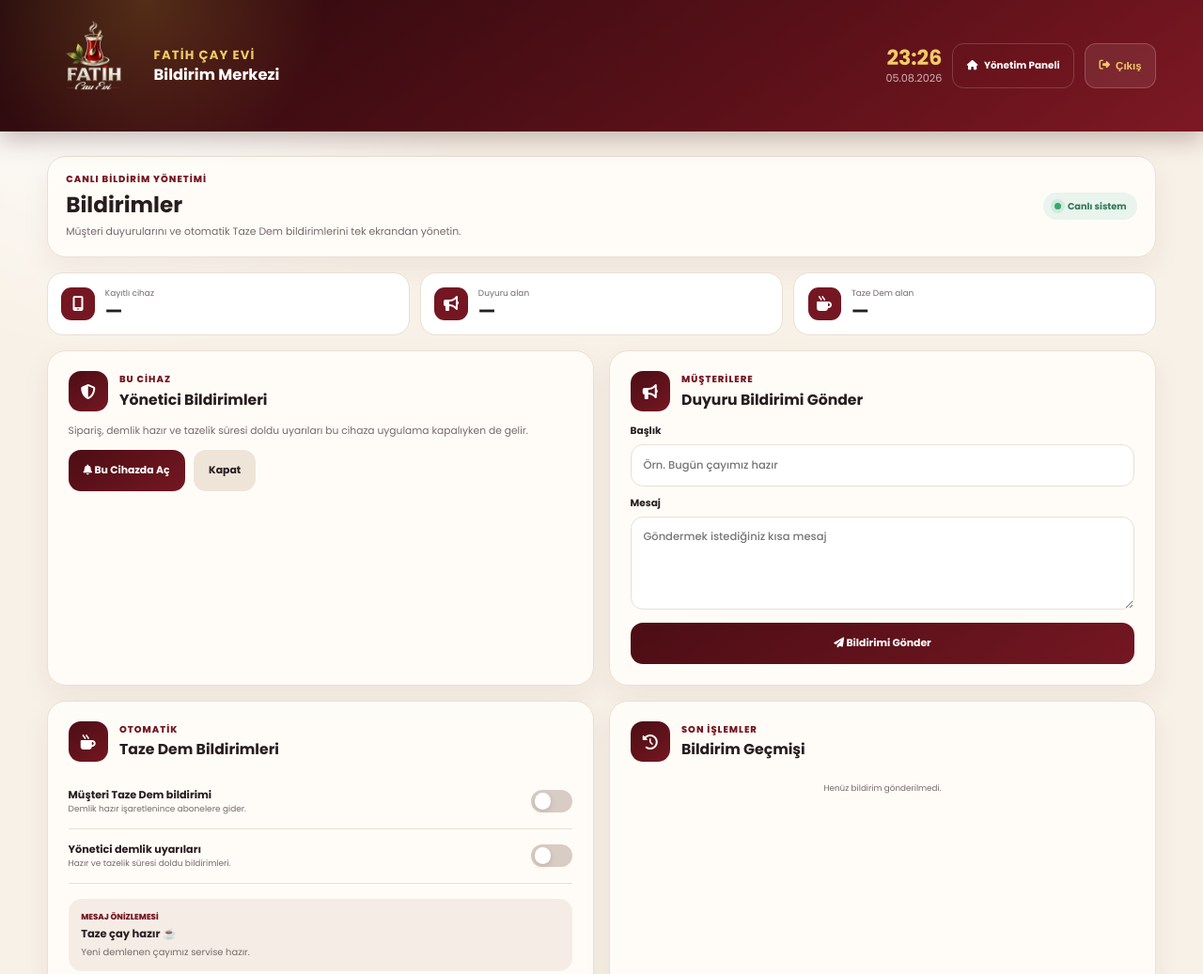
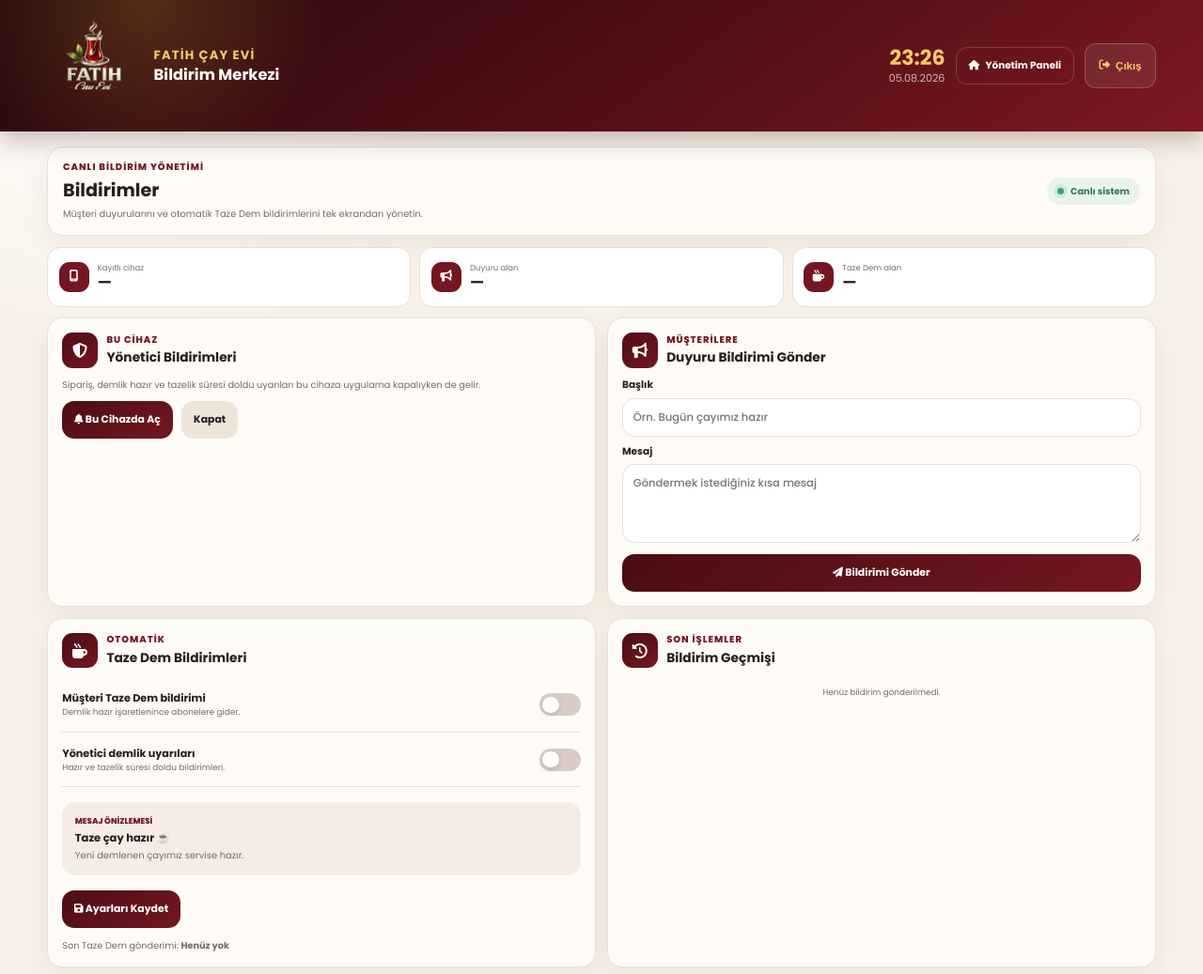
Before and after one commit to fatihcayevicorum/fatihcayevicorum.github.io, a plain HTML site: page bildirim-merkezi/index.html in a window 1280 px wide. Shown: the top 1037 px of the page at 94% size. Drawn offline with Linux system fonts and the light colour scheme; no server answers.

Commit message:
tablet görünün

```diff
--- a/bildirim-merkezi/index.html
+++ b/bildirim-merkezi/index.html
@@ -1,4 +1,4 @@
-<!doctype html><html lang="tr"><head><meta charset="utf-8"><meta name="viewport" content="width=device-width,initial-scale=1,viewport-fit=cover"><title>Bildirim Merkezi | Fatih Çay Evi</title><meta name="theme-color" content="#5a1018"><link rel="preconnect" href="https://fonts.googleapis.com"><link rel="preconnect" href="https://fonts.gstatic.com" crossorigin><link href="https://fonts.googleapis.com/css2?family=Poppins:wght@400;500;600;700;800&display=swap" rel="stylesheet"><link rel="stylesheet" href="https://cdnjs.cloudflare.com/ajax/libs/font-awesome/6.6.0/css/all.min.css"><link rel="stylesheet" href="../assets/css/panel-header.css?v=8"><link rel="stylesheet" href="../assets/css/panel-scroll.css?v=2"><link rel="stylesheet" href="style.css?v=2"><link rel="stylesheet" href="responsive-fix.css?v=3"></head><body>
+<!doctype html><html lang="tr"><head><meta charset="utf-8"><meta name="viewport" content="width=device-width,initial-scale=1,viewport-fit=cover"><title>Bildirim Merkezi | Fatih Çay Evi</title><meta name="theme-color" content="#5a1018"><link rel="preconnect" href="https://fonts.googleapis.com"><link rel="preconnect" href="https://fonts.gstatic.com" crossorigin><link href="https://fonts.googleapis.com/css2?family=Poppins:wght@400;500;600;700;800&display=swap" rel="stylesheet"><link rel="stylesheet" href="https://cdnjs.cloudflare.com/ajax/libs/font-awesome/6.6.0/css/all.min.css"><link rel="stylesheet" href="../assets/css/panel-header.css?v=8"><link rel="stylesheet" href="../assets/css/panel-scroll.css?v=2"><link rel="stylesheet" href="style.css?v=2"><link rel="stylesheet" href="responsive-fix.css?v=4"></head><body>
 <header class="app-header"><div class="header-inner"><div class="brand"><img src="../assets/images/logo.png" class="brand-logo" width="72" height="72" alt="Fatih Çay Evi logosu"><div class="brand-copy"><p class="eyebrow">Fatih Çay Evi</p><h1>Bildirim Merkezi</h1></div></div><div class="header-actions"><div class="live-time"><strong id="currentTime">--:--</strong><span id="currentDate">--/--/--</span></div><a class="header-button" href="../yonetim-merkezi/" aria-label="Yönetim merkezine dön"><i class="fa-solid fa-house"></i><span>Yönetim Paneli</span></a><button class="logout-button" id="logoutButton" type="button"><i class="fa-solid fa-right-from-bracket"></i><span>Çıkış</span></button></div></div></header>
 <main class="page-shell"><section class="intro"><div><p class="kicker">CANLI BİLDİRİM YÖNETİMİ</p><h2>Bildirimler</h2><p>Müşteri duyurularını ve otomatik Taze Dem bildirimlerini tek ekrandan yönetin.</p></div><span class="live-pill"><i></i> Canlı sistem</span></section>
 <section class="stats"><article><i class="fa-solid fa-mobile-screen"></i><span>Kayıtlı cihaz</span><strong id="totalDevices">—</strong></article><article><i class="fa-solid fa-bullhorn"></i><span>Duyuru alan</span><strong id="announcementDevices">—</strong></article><article><i class="fa-solid fa-mug-hot"></i><span>Taze Dem alan</span><strong id="teaDevices">—</strong></article></section>
--- a/bildirim-merkezi/responsive-fix.css
+++ b/bildirim-merkezi/responsive-fix.css
@@ -1,36 +1,42 @@
-/* R164 - Etap 1: Bildirim Merkezi sayfa düzeni / responsive uyum
-   Yalnızca görünüm düzenlenmiştir; bildirim işleyişine dokunulmamıştır. */
+/* R164 Revize - Etap 1: Bildirim Merkezi sayfa düzeni
+   Yalnızca responsive görünüm ve hizalama düzenlenmiştir.
+   Bildirim işleyişine / JS tarafına dokunulmamıştır. */
 
 html{
-  width:100%;
-  max-width:100%;
-  overflow-x:hidden;
+  width:100vw!important;
+  min-width:100vw!important;
+  max-width:none!important;
+  overflow-x:hidden!important;
   background:var(--cream);
   -webkit-text-size-adjust:100%;
   text-size-adjust:100%;
 }
 
 body{
-  width:100%;
-  max-width:100%;
-  min-width:0;
+  width:100vw!important;
+  min-width:100vw!important;
+  max-width:none!important;
   min-height:100vh;
-  margin:0;
-  overflow-x:hidden;
+  margin:0!important;
+  overflow-x:hidden!important;
 }
 
-/* Üst alanı ortak panel-header.css ile birebir aynı bırak. */
+/* Başlık arka planı tablet/PWA dahil görünür ekranı tam kaplasın.
+   İç başlık ölçülerini ortak panel-header.css yönetir. */
 .app-header{
-  width:100%;
-  max-width:100%;
+  width:100vw!important;
+  min-width:100vw!important;
+  max-width:none!important;
+  margin:0!important;
 }
 
-/* Bildirim Merkezi içerik alanı diğer yönetim sayfalarıyla aynı sınırda. */
+/* İçerik ortak yönetim panelleriyle aynı maksimum genişlikte kalır. */
 .page-shell{
-  width:min(calc(100% - 1.25rem),1180px)!important;
+  width:min(calc(100vw - 1.25rem),1180px)!important;
   max-width:1180px!important;
   min-width:0;
-  margin:0 auto!important;
+  margin-left:auto!important;
+  margin-right:auto!important;
 }
 
 .page-shell,
@@ -48,14 +54,11 @@ body{
 .header-button{
   order:2;
   display:inline-flex;
-  min-width:6.8rem;
-  height:3rem;
   align-items:center;
   justify-content:center;
-  padding:0 .9rem;
 }
 
-/* Sayaç kartlarında ikon, başlık ve rakamlar üç kartta da aynı hizada. */
+/* Üç sayaçta ikon / başlık / rakam aynı eksene oturur. */
 .stats{
   grid-template-columns:repeat(3,minmax(0,1fr));
   align-items:stretch;
@@ -64,11 +67,10 @@ body{
 .stats article{
   display:grid;
   grid-template-columns:2.2rem minmax(0,1fr);
-  grid-template-rows:minmax(.8rem,auto) minmax(1.35rem,auto);
+  grid-template-rows:auto auto;
   column-gap:.7rem;
-  row-gap:.1rem;
+  row-gap:.08rem;
   align-items:center;
-  min-height:4.2rem;
 }
 
 .stats i{
@@ -81,54 +83,42 @@ body{
   grid-column:2;
   grid-row:1;
   align-self:end;
-  min-width:0;
   margin:0;
   line-height:1.2;
-  white-space:nowrap;
 }
 
 .stats article strong{
   grid-column:2;
   grid-row:2;
   align-self:start;
-  min-width:0;
-  margin:.08rem 0 0;
+  margin:.06rem 0 0;
   line-height:1;
   font-variant-numeric:tabular-nums;
 }
 
 .history-item,
-.history-item div{
-  min-width:0;
-}
+.history-item div{min-width:0}
+.history-item span{overflow-wrap:anywhere}
+input,textarea,button{max-width:100%}
 
-.history-item span{
-  overflow-wrap:anywhere;
-}
-
-input,textarea,button{
-  max-width:100%;
-}
-
-/* Tablet: genişlik taşmadan, kompakt ve dengeli görünüm. */
-@media (min-width:700px) and (max-width:1024px){
+/* Tablet / büyük tablet: Samsung yatay kullanımındaki 1280 CSS px dahil. */
+@media (min-width:700px) and (max-width:1366px){
   .page-shell{
-    width:min(calc(100% - 3rem),1180px)!important;
-    padding:1rem 0 1.5rem!important;
-    gap:.75rem!important;
+    width:min(calc(100vw - 3rem),1180px)!important;
+    padding:1rem 0 1.45rem!important;
+    gap:.72rem!important;
   }
 
   .intro{
     padding:.9rem 1rem!important;
     border-radius:17px!important;
   }
-
   .intro h2{font-size:1.2rem!important}
   .intro>div>p:last-child{font-size:.62rem!important;line-height:1.45}
 
   .stats{gap:.55rem!important}
   .stats article{
-    min-height:3.9rem;
+    min-height:4rem;
     padding:.68rem .72rem!important;
     border-radius:14px!important;
     grid-template-columns:2rem minmax(0,1fr);
@@ -140,14 +130,9 @@ input,textarea,button{
 
   .layout{
     grid-template-columns:repeat(2,minmax(0,1fr))!important;
-    gap:.75rem!important;
+    gap:.72rem!important;
   }
-
-  .paper{
-    padding:.95rem!important;
-    border-radius:16px!important;
-  }
-
+  .paper{padding:.95rem!important;border-radius:16px!important}
   .section-title{gap:.6rem!important;margin-bottom:.65rem!important}
   .section-title .icon{width:2.35rem!important;height:2.35rem!important;border-radius:11px!important}
   .section-title h3{font-size:.86rem!important}
@@ -156,34 +141,21 @@ input,textarea,button{
   form label{margin:.52rem 0!important}
   input,textarea{padding:.68rem!important}
   textarea{min-height:5.2rem!important}
-
-  .primary,.secondary{
-    min-height:2.5rem!important;
-    padding:.55rem .8rem!important;
-  }
+  .primary,.secondary{min-height:2.5rem!important;padding:.55rem .8rem!important}
 }
 
 /* Telefon */
 @media(max-width:699px){
   .page-shell{
-    width:calc(100% - .8rem)!important;
+    width:calc(100vw - .8rem)!important;
     padding:.55rem 0 1.15rem!important;
     gap:.55rem!important;
   }
 
-  .header-button{
-    width:2.55rem;
-    min-width:2.55rem;
-    height:2.55rem;
-    padding:0;
-  }
+  .header-button{width:2.55rem;min-width:2.55rem;height:2.55rem;padding:0}
   .header-button span{display:none}
 
-  .intro{
-    padding:.72rem .78rem!important;
-    gap:.45rem;
-    border-radius:15px!important;
-  }
+  .intro{padding:.72rem .78rem!important;gap:.45rem;border-radius:15px!important}
   .kicker{font-size:.52rem!important}
   .intro h2{font-size:1.05rem!important}
   .intro>div>p:last-child{margin-top:.18rem!important;font-size:.57rem!important;max-width:15rem}
@@ -200,44 +172,21 @@ input,textarea,button{
     text-align:center;
     border-radius:13px!important;
   }
-  .stats i{
-    width:1.75rem!important;
-    height:1.75rem!important;
-    margin:0 auto;
-    font-size:.72rem;
-  }
-  .stats article span,
-  .stats article strong{
-    grid-column:auto;
-    grid-row:auto;
-    align-self:center;
-  }
-  .stats span{
-    min-height:1.15rem;
-    margin-top:.08rem!important;
-    font-size:.47rem!important;
-    line-height:1.15;
-    white-space:normal;
-  }
+  .stats i{width:1.75rem!important;height:1.75rem!important;margin:0 auto;font-size:.72rem}
+  .stats article span,.stats article strong{grid-column:auto;grid-row:auto;align-self:center}
+  .stats span{min-height:1.15rem;margin-top:.08rem!important;font-size:.47rem!important;line-height:1.15;white-space:normal}
   .stats strong{font-size:.9rem!important;line-height:1}
 
   .layout{grid-template-columns:1fr!important;gap:.55rem!important}
   .paper{padding:.78rem!important;border-radius:14px!important}
   .paper>p{font-size:.58rem!important}
-
   .section-title{margin-bottom:.5rem!important}
   .section-title .icon{width:2.1rem!important;height:2.1rem!important}
   .section-title p{font-size:.5rem!important}
   .section-title h3{font-size:.8rem!important}
 
-  .primary,.secondary{
-    min-height:2.45rem!important;
-    padding:.55rem .7rem!important;
-    border-radius:11px!important;
-    font-size:.61rem!important;
-  }
+  .primary,.secondary{min-height:2.45rem!important;padding:.55rem .7rem!important;border-radius:11px!important;font-size:.61rem!important}
   .device-actions{display:grid;grid-template-columns:minmax(0,1fr) auto;gap:.4rem}
-
   form label{margin:.48rem 0!important;font-size:.59rem!important}
   input,textarea{padding:.65rem!important;border-radius:11px!important;font-size:.64rem!important}
   textarea{min-height:5rem!important}
```
